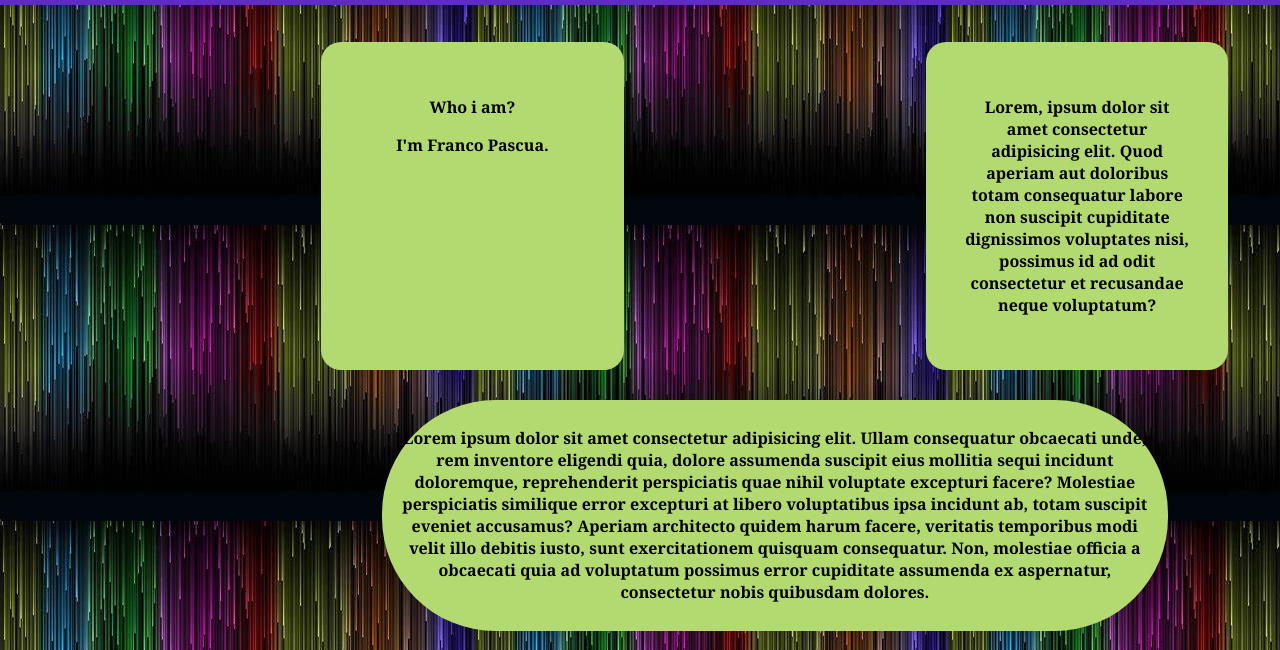
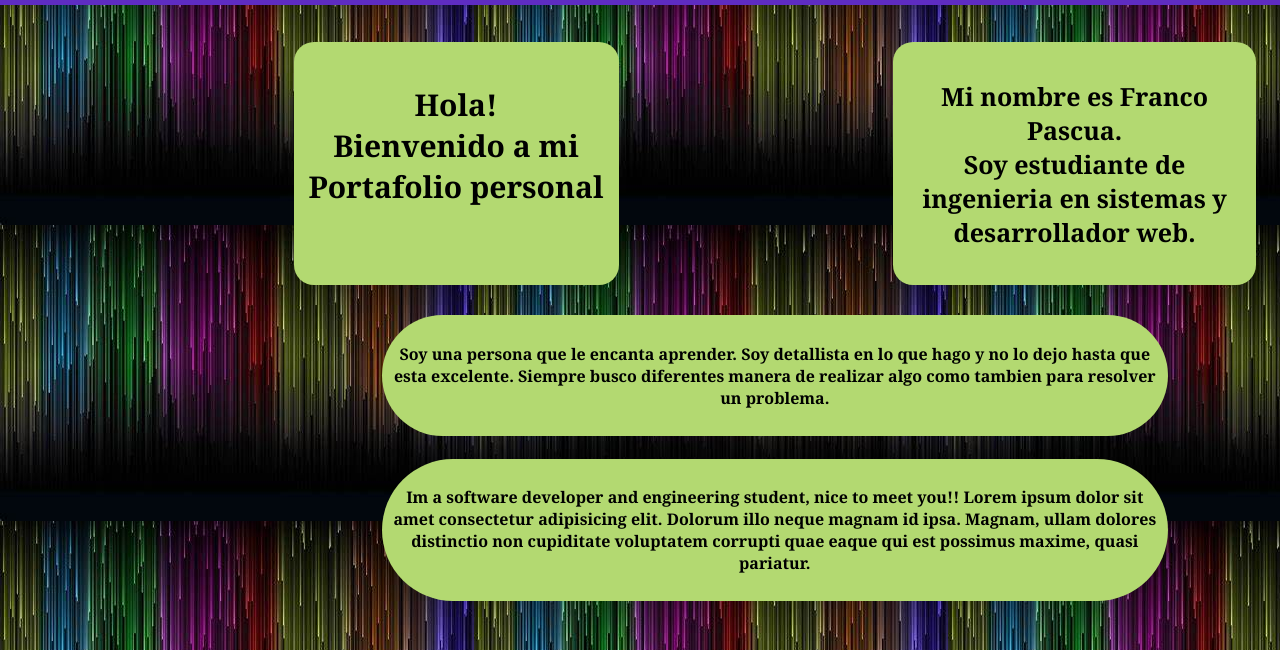
Before and after one commit to Fran-pascui/Portafolio, a plain HTML site: page Index.html in a window 1280 px wide. Shown: the part 71-721 px from the top of the page. Drawn offline with Linux system fonts and the light colour scheme.

Commit message:
minor changes-styles

```diff
--- a/Index.html
+++ b/Index.html
@@ -26,32 +26,25 @@
       <div>
         <div class="top-header">
           <div class="left-title">
-            <p>Who i am?</p>
-            <p>I'm Franco Pascua.</p>
+            <p>
+              Hola!<br />
+              Bienvenido a mi Portafolio personal
+            </p>
           </div>
           <div class="right-title">
             <p>
-              Lorem, ipsum dolor sit amet consectetur adipisicing elit. Quod
-              aperiam aut doloribus totam consequatur labore non suscipit
-              cupiditate dignissimos voluptates nisi, possimus id ad odit
-              consectetur et recusandae neque voluptatum?
+              Mi nombre es Franco Pascua.<br />
+              Soy estudiante de ingenieria en sistemas y desarrollador web.
             </p>
           </div>
         </div>
         <div class="content">
           <div class="in-content-1">
             <p>
-              Lorem ipsum dolor sit amet consectetur adipisicing elit. Ullam
-              consequatur obcaecati unde, rem inventore eligendi quia, dolore
-              assumenda suscipit eius mollitia sequi incidunt doloremque,
-              reprehenderit perspiciatis quae nihil voluptate excepturi facere?
-              Molestiae perspiciatis similique error excepturi at libero
-              voluptatibus ipsa incidunt ab, totam suscipit eveniet accusamus?
-              Aperiam architecto quidem harum facere, veritatis temporibus modi
-              velit illo debitis iusto, sunt exercitationem quisquam
-              consequatur. Non, molestiae officia a obcaecati quia ad voluptatum
-              possimus error cupiditate assumenda ex aspernatur, consectetur
-              nobis quibusdam dolores.
+              Soy una persona que le encanta aprender. Soy detallista en lo que
+              hago y no lo dejo hasta que esta excelente. Siempre busco
+              diferentes manera de realizar algo como tambien para resolver un
+              problema.
             </p>
           </div>
         </div>
--- a/Styles/Fonts.css
+++ b/Styles/Fonts.css
@@ -7,3 +7,9 @@
 .home {
   font-family: "noto serif", serif;
 }
+.left-title {
+  font-size: 30px;
+}
+.right-title {
+  font-size: 25px;
+}
--- a/Styles/Styles.css
+++ b/Styles/Styles.css
@@ -58,18 +58,18 @@
 }
 .left-title {
   display: block;
-  padding: 10mm 10mm;
-  width: 15%;
+  padding: 3mm 3mm;
+  width: 80mm;
   text-align: center;
   background-color: #b3d971;
   border-radius: 20px;
 }
 .right-title {
-  width: 15%;
+  width: 90mm;
   text-align: center;
   background-color: #b3d971;
   border-radius: 20px;
-  padding: 10mm 10mm;
+  padding: 3mm 3mm;
 }
 .content {
   text-align: center;
```
